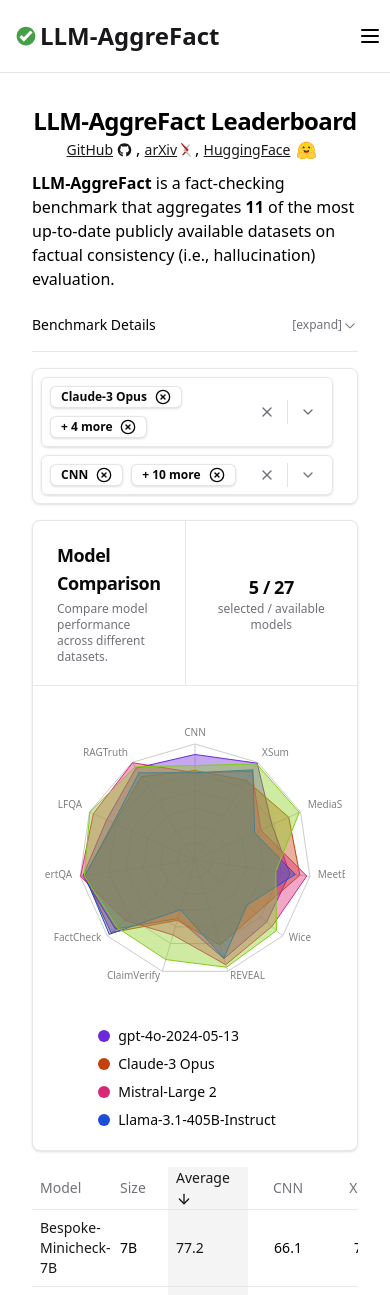
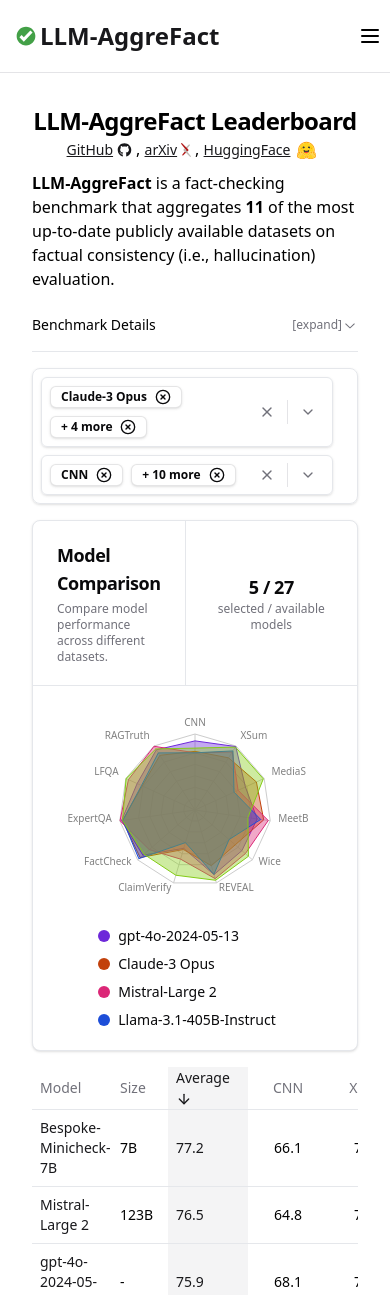
Before and after one commit to rin2401/llm-aggrefact, a Next.js app: page / in a window 390 px wide. Shown: the top 1295 px of the page. Built offline with nearby package versions, Linux system fonts and the light colour scheme.

Commit message:
better radar chart sizing on small screen sizes to prevent text overflow

```diff
--- a/src/components/Leaderboard.tsx
+++ b/src/components/Leaderboard.tsx
@@ -337,19 +337,14 @@
 
   return (
     <div className="w-full h-full flex flex-col lg:flex-row lg:items-stretch items-center">
-      <div className="flex-grow">
       <ResponsiveContainer
         width="100%"
         height="100%"
-          minHeight={300}
-          minWidth={300}
+        className="sm:min-h-[300px] sm:min-w-[300px] min-h-[200px] min-w-[200px]"
       >
-          <RadarChart data={chartData} width={300} height={300}>
+        <RadarChart data={chartData}>
           <PolarGrid />
-            <PolarAngleAxis
-              dataKey="column"
-              tick={{ fontSize: chartFontSize }}
-            />
+          <PolarAngleAxis dataKey="column" tick={{ fontSize: chartFontSize }} />
           <PolarRadiusAxis
             domain={[0, 100]}
             tickCount={10}
@@ -369,8 +364,7 @@
           ))}
         </RadarChart>
       </ResponsiveContainer>
-      </div>
-      <div className="mt-4 lg:mt-0 lg:ml-4 overflow-x-auto lg:overflow-x-visible lg:overflow-y-auto lg:max-h-[100%] max-h-[100px]">
+      <div className="mt-4 lg:mt-0 lg:ml-4 overflow-x-auto lg:overflow-x-visible lg:overflow-y-auto lg:max-h-[100%] max-h-[100px] lg:min-w-[200px]">
         <div className="flex flex-col">
           {filteredData.map((item, index) => (
             <div
```
Lines whose indentation alone changed are shown as unchanged.
